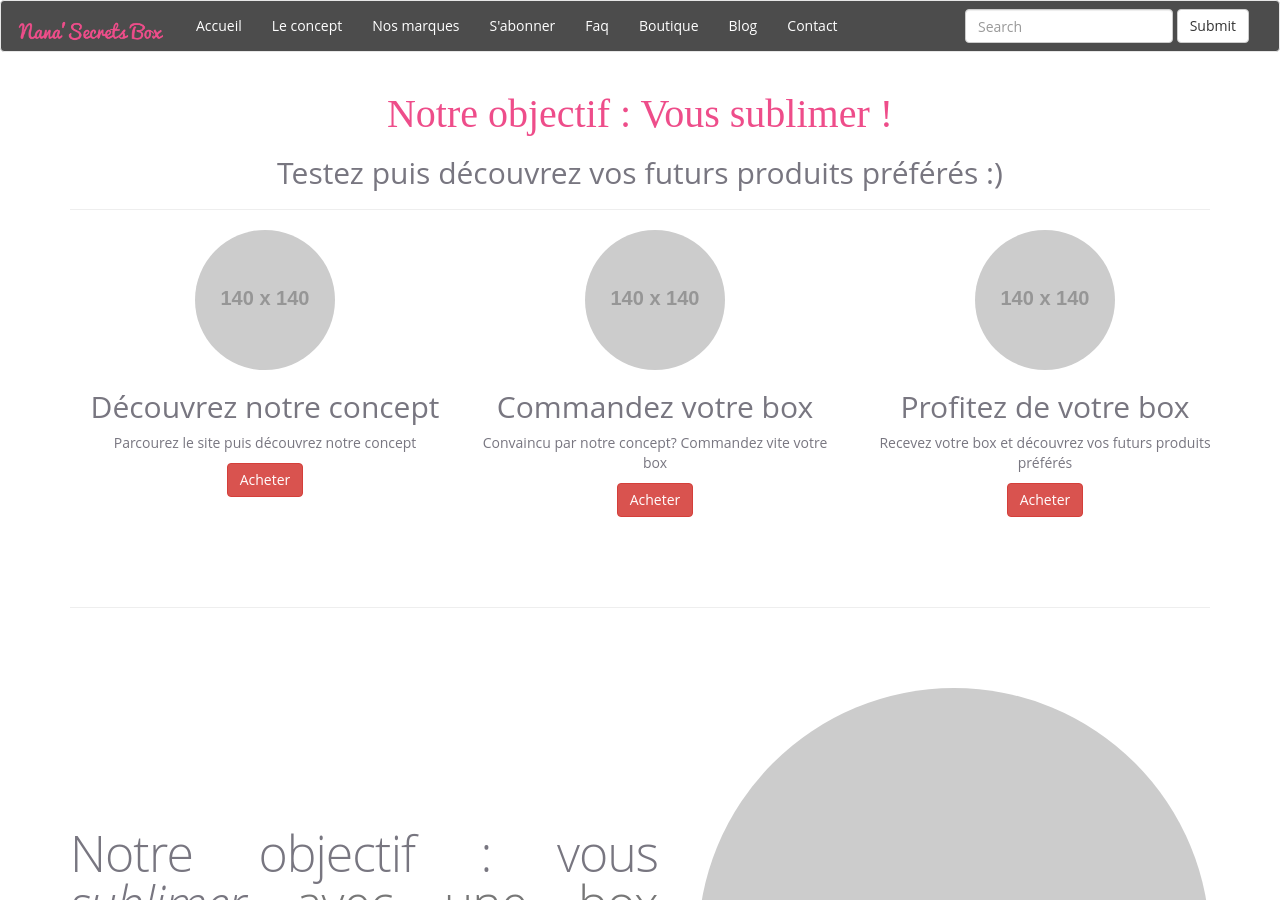
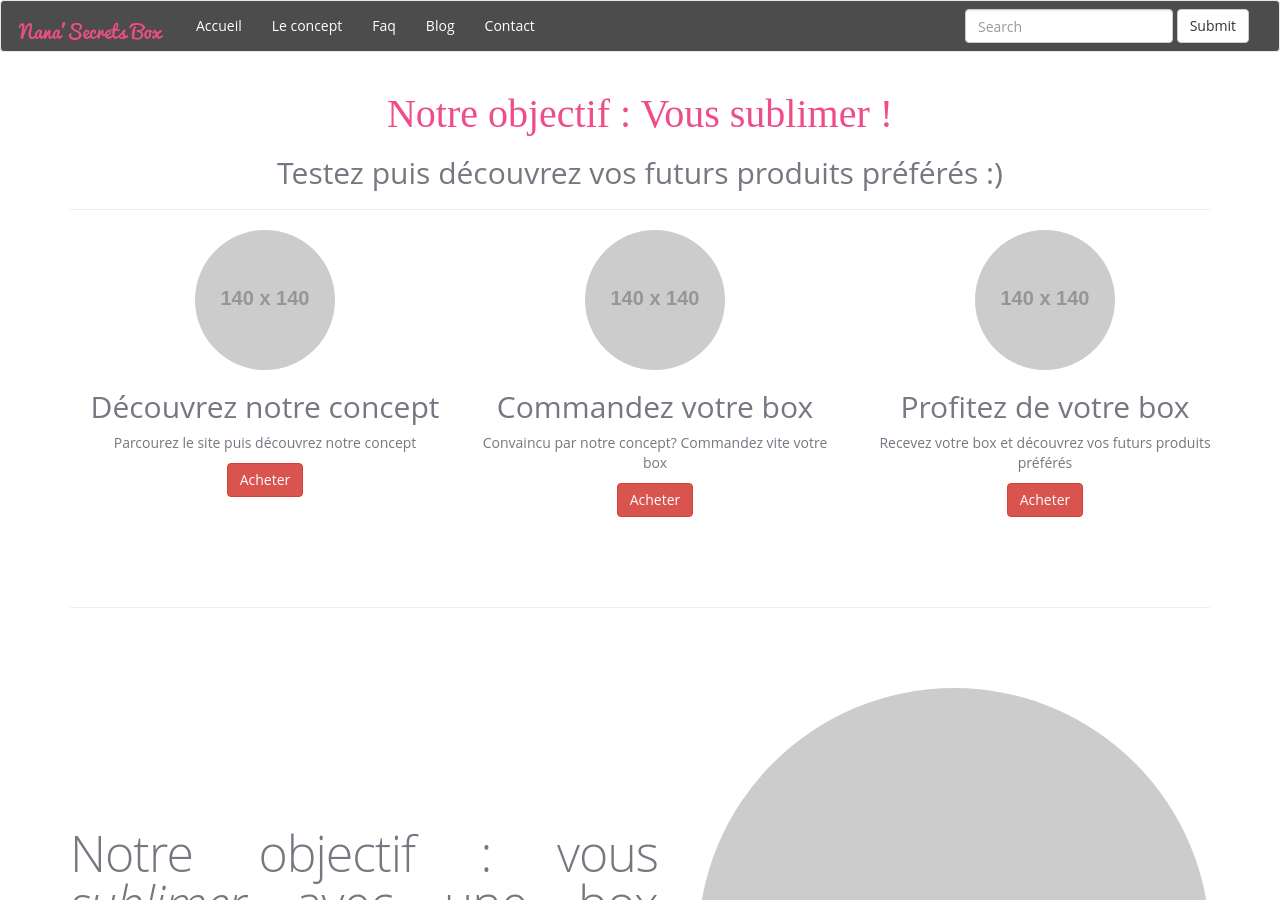
Before and after one commit to cdiomande78/jekyll-nanasecrets, a Jekyll site: the page built from le-concept.html, in a window 1280 px wide and 900 px high. Built offline with Jekyll 4.4.1, drawn with Linux system fonts in a browser that asks for light colours; nearby versions of some CDN libraries.

Commit message:
Suppression dans menu : marques, s'abonner et boutique

```diff
--- a/_layouts/default.html
+++ b/_layouts/default.html
@@ -79,10 +79,7 @@
       <ul class="nav navbar-nav navbar-left">
         <li><a href="{{ site.baseurl }}/index.html">Accueil</a></li>
         <li><a href="{{ site.baseurl }}/le-concept.html">Le concept</a></li>
-        <li><a href="{{ site.baseurl }}/nos-marques.html">Nos marques</a></li>
-        <li><a href="{{ site.baseurl }}/s-abonner.html">S'abonner</a></li>
         <li><a href="{{ site.baseurl }}/faq.html">Faq</a></li>
-        <li><a href="{{ site.baseurl }}/boutique.html">Boutique</a></li>
         <li><a href="{{ site.baseurl }}/blog/index.html">Blog</a></li>
 
             <ul class="dropdown-menu" role="menu">
```
